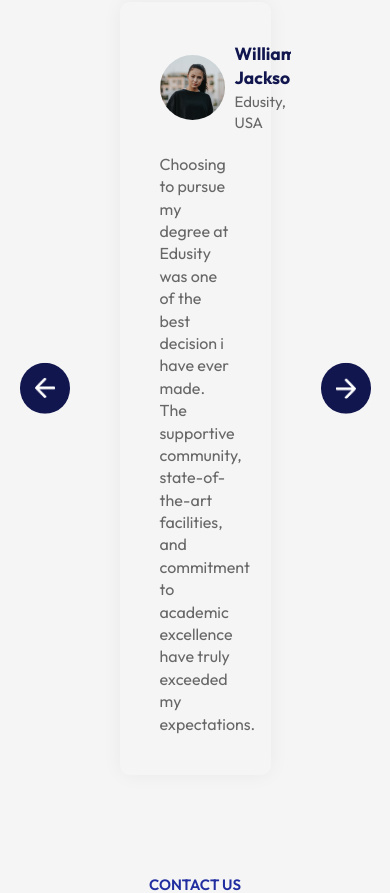
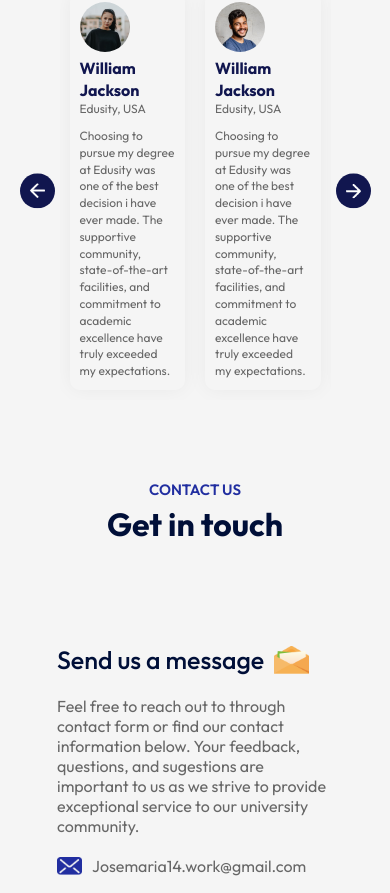
Before and after one commit to BigJoseDev/Edusity-project, a React (Vite) app: page / in a window 390 px wide. Shown: the part 4001-4894 px from the top of the page. Built offline with nearby package versions, Linux system fonts and the light colour scheme.

Commit message:
stil on media query

```diff
--- a/src/Components/Contact/Contact.css
+++ b/src/Components/Contact/Contact.css
@@ -51,3 +51,12 @@
     margin: 20px 0;
 
 }
+/* media query */
+@media(max-width:700px){
+    .contact{
+        display: block;
+    }
+    .contact-col{
+        padding: 20px;
+    }
+}
--- a/src/Components/Contact/Contact.jsx
+++ b/src/Components/Contact/Contact.jsx
@@ -15,7 +15,7 @@
             <h3>Send us a message <img src={msg_icon} alt="" /></h3>
             <p>Feel free to reach out to through contact form or find our contact information below. Your feedback, questions, and sugestions are important to us as we strive to provide exceptional service to our university community.</p>
             <ul>
-                <li><img src={mail_icon} alt="" />Josemaria14.workgmail.com </li>
+                <li><img src={mail_icon} alt="" />Josemaria14.work@gmail.com </li>
                 <li><img src={phone_icon} alt="" />+234 70499924540 </li>
                 <li><img src={location_icon} alt="" />Lagos Nigeria </li>
             </ul>
--- a/src/Components/Testimonials/Testimonials.css
+++ b/src/Components/Testimonials/Testimonials.css
@@ -53,9 +53,41 @@
     align-items: center;
     margin-bottom: 20px;
     font-size: 15px;
-
-
 }
 .user-info h3{
     color: #11164f;
 }
+/* media query */
+@media(max-width:800px){
+    .testimonials{
+        padding: 0 40px;
+    }
+    .next-btn, .back-btn{
+        padding: 10px;
+        width: 35px;
+    }
+    .testimonials ul li{
+        padding: 10px;
+    }
+    .slide{
+        padding: 10px;
+    }
+    .slide img{
+        width: 50px;
+        /* border: 3px solid #11164f; */
+    }
+}
+@media(max-width:600px){
+    .user-info{
+        display: block;
+        margin-bottom: 10px;
+        font-size: 12px;
+    }
+    .user-info h3{
+        font-size: 16px;
+
+    }
+    .slider p{
+        font-size: 12px;
+    }
+}
```
